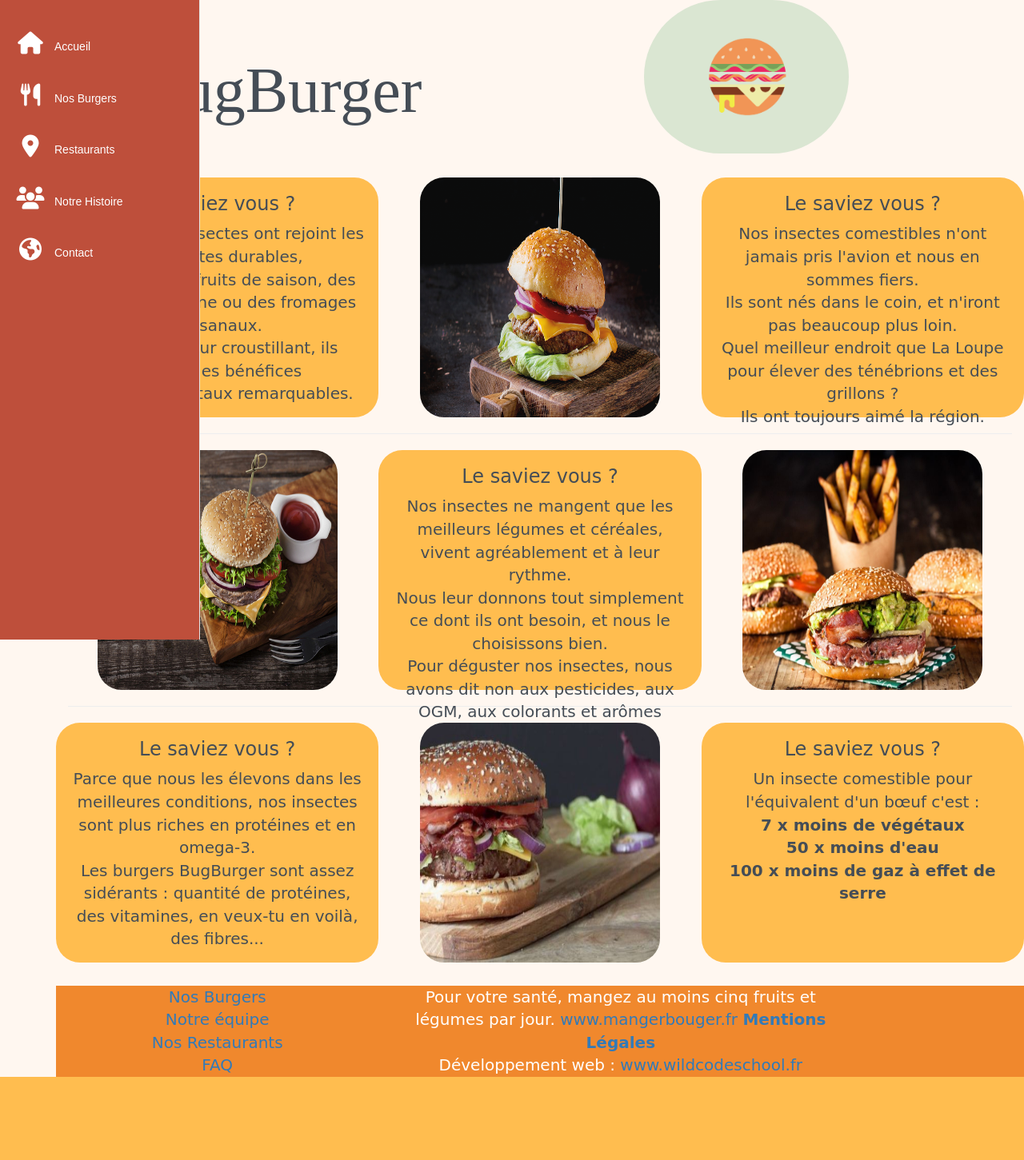
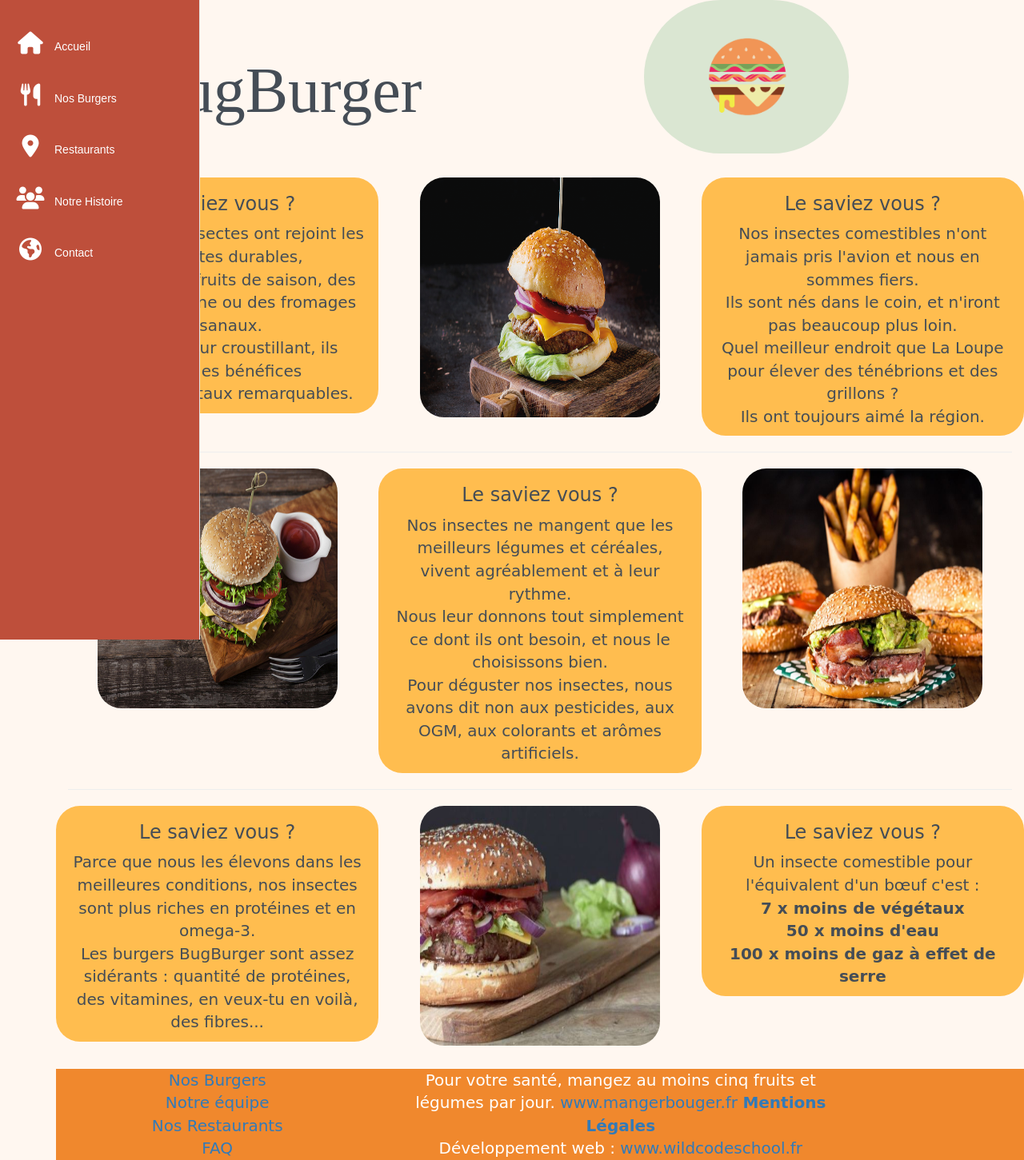
Before and after one commit to WildCodeSchool/Lyon-project1-DAM, a PHP site: page / in a window 1280 px wide. Shown: the whole page at 80% size. Before the commit the page ends 1347 px from the top, so only its background shows below. Run offline with PHP 8.4, Linux system fonts and the light colour scheme; some libraries are stand-ins or nearby versions; some web fonts are replaced.

Commit message:
fixing index page responsivity for small devices

```diff
--- a/_includes/header.php
+++ b/_includes/header.php
@@ -4,11 +4,7 @@
     </div>
 
 
-    <div class="col-lg-3">
-
-
-    </div>
-    <div class="col-lg-3">
+    <div class="col-lg-3 col-lg-offset-3">
         <a id="logoText" href="../html/index.php"><img class="logoHeader" src="../images/logo.png" style="width: 20vw; height: 15vw" alt="hamburger" /></a>
     </div>
 </div>
--- a/css/style.css
+++ b/css/style.css
@@ -153,7 +153,6 @@ nav ul,nav li {
     background-color: #FFBD4F;
     border-radius: 30px;
     color: #454D56;
-    height: 300px;
 }
 
 .logo{
--- a/html/index.php
+++ b/html/index.php
@@ -14,7 +14,7 @@
 
 
     <div class="row"> <!-- First row -->
-        <div class="text col-md-4 col-xs-10 ">
+        <div class="text col-md-4 col-xs-10 col-xs-pull-1 col-md-pull-0 ">
             <h3>Le saviez vous ?</h3>
                 <p>Durables
 
@@ -24,11 +24,11 @@
                     En plus de leur croustillant, ils offrent des bénéfices environnementaux remarquables.<br>
                 </p>
         </div>
-        <div class="col-md-4 col-xs-10">
-            <img class="displayed" src= "../images/burger.png" style= "width: 300px; height: 300px" alt="chenille" />
+        <div class="col-xs-10 col-md-4  col-xs-push-1 col-md-push-0  ">
+            <img class="img-responsive" src= "../images/burger.png" style= "width: 300px; height: 300px" alt="chenille" />
         </div>
 
-        <div class="text col-md-4 col-xs-10">
+        <div class="text col-md-4 col-xs-10 col-xs-pull-1 col-md-pull-0 ">
             <h3>Le saviez vous ?</h3>
                 <p>
                     Nos insectes comestibles n'ont jamais pris l'avion et nous en sommes fiers.<br>
@@ -41,14 +41,14 @@
     <hr>
 
     <div class="row"> <!-- Second row -->
-            <div class="col-md-4 col-xs-10">
-                <img class="displayed" src="../images/Burger-800x600_visuel_large.jpg" style="width: 300px; height: 300px" alt="sauterelle" />
+            <div class="col-md-4 col-xs-10 col-xs-push-1 col-md-push-0">
+                <img class="img-responsive" src="../images/Burger-800x600_visuel_large.jpg" style="width: 300px; height: 300px" alt="sauterelle" />
 
         </div>
-            <div class="col-md-push-4 col-md-4 col-xs-10">
-                <img class="displayed" src="../images/cover-r4x3w1000-58aec3be85f28-bioburger_BioBurger_hero.jpg" style="width: 300px; height: 300px" alt="bio" />
+            <div class="col-md-push-4 col-md-4 col-xs-10 col-xs-push-1">
+                <img class="img-responsive" src="../images/cover-r4x3w1000-58aec3be85f28-bioburger_BioBurger_hero.jpg" style="width: 300px; height: 300px" alt="bio" />
         </div>
-        <div class="text col-md-pull-4 col-md-4 col-xs-10">
+        <div class="text col-md-pull-4 col-md-4 col-xs-10 col-xs-pull-1">
             <h3>Le saviez vous ?</h3>
                 <p>Nos insectes ne mangent que les meilleurs légumes et céréales,<br>
                     vivent agréablement et à leur rythme. <br>
@@ -61,17 +61,17 @@
     <hr>
 
     <div class="row"> <!-- Third row -->
-        <div class="col-md-push-4 col-md-4 col-xs-10">
-            <img class="displayed" src="../images/restaurant-le-zinc-a-burger-lyon-470x317.jpg" style="width: 300px; height: 300px" alt="cicket" />
+        <div class="col-md-push-4 col-md-4 col-xs-10 col-xs-push-1">
+            <img class="img-responsive" src="../images/restaurant-le-zinc-a-burger-lyon-470x317.jpg" style="width: 300px; height: 300px" alt="cicket" />
         </div>
-        <div class="text col-md-pull-4 col-md-4 col-xs-10">
+        <div class="text col-md-pull-4 col-md-4 col-xs-10 col-xs-pull-1">
             <h3>Le saviez vous ?</h3>
                 <p>Parce que nous les élevons dans les meilleures conditions, nos insectes sont plus riches en protéines et en omega-3.<br>
                   Les burgers BugBurger sont assez sidérants : quantité de protéines, des vitamines, en veux-tu en voilà, des fibres...
 
                 </p>
         </div>
-        <div class="text col-md-4 col-xs-10">
+        <div class="text col-md-4 col-xs-10 col-xs-pull-1 col-md-pull-0">
             <h3>Le saviez vous ?</h3>
                 <p>Un insecte comestible pour l'équivalent d'un bœuf c'est :<br>
                    <strong>7 x moins de végétaux <br>
```
Also changed, not shown: html/restaurants.php (+7 -7 lines).
